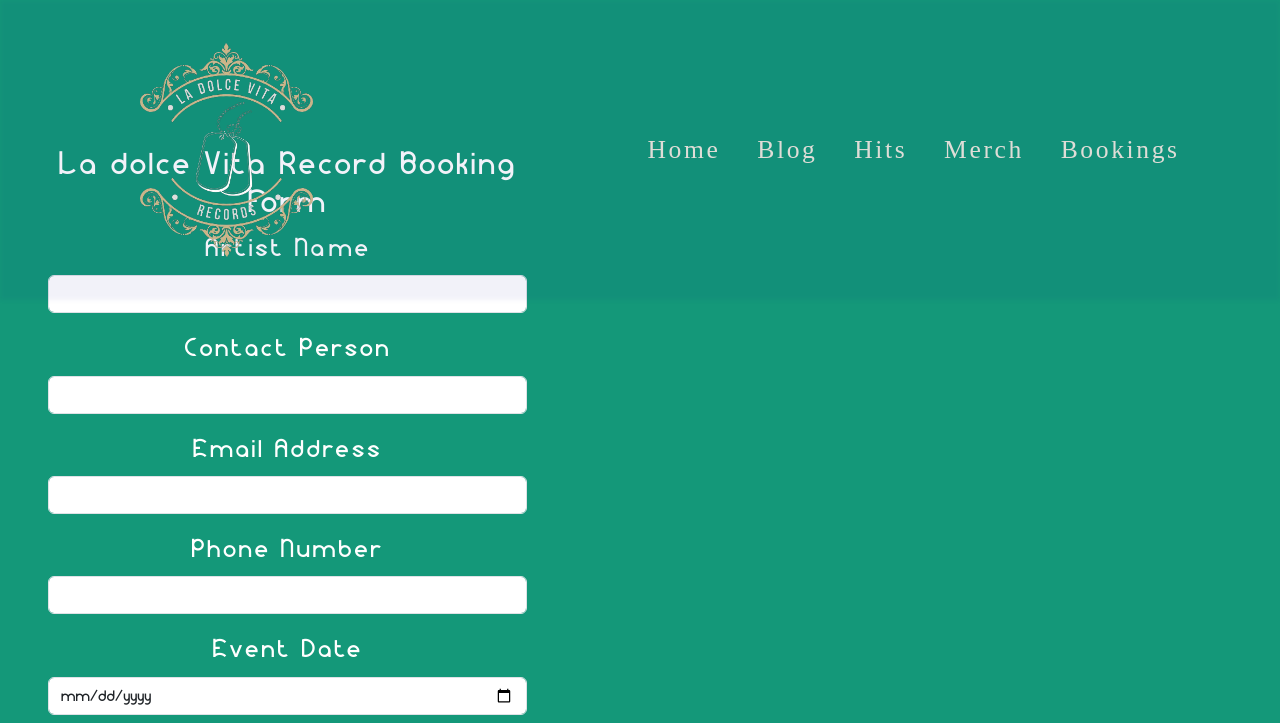
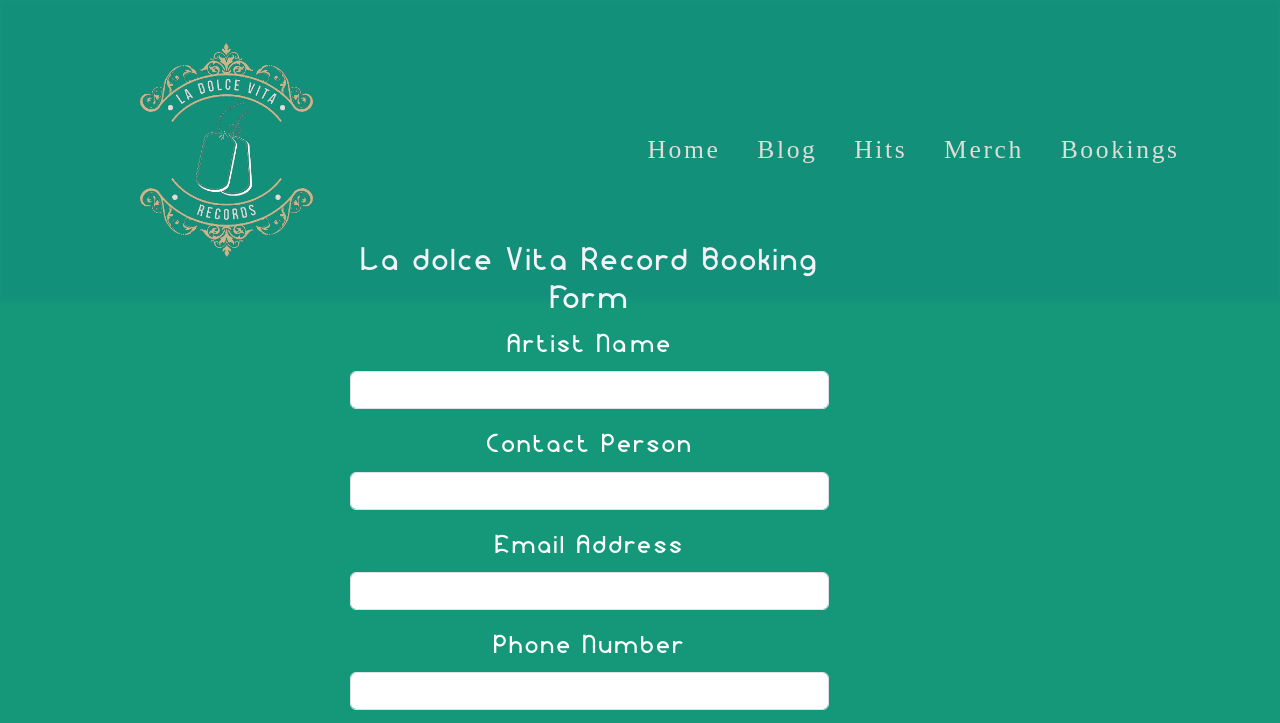
Before and after one commit to Hassan-iSabbah/ladolcevita, a website: page bookings.html in a window 1280 px wide. Shown: the top 723 px of the page. Drawn offline with nearby package versions, Linux system fonts and the light colour scheme; a web font is replaced by a local one.

Commit message:
Add files via upload

```diff
--- a/bookings.html
+++ b/bookings.html
@@ -8,6 +8,21 @@
     <link rel="stylesheet" href="css/styles.css">
     <title>La Dolce Vita Records</title>
     <script src="js/jquery-3.7.1.min.js"></script>
+    <script>
+        $(document).ready(function () {
+            $(window).scroll(function () {
+                // Calculate the percentage scrolled
+                var scrollPercentage = (($(window).scrollTop() / ($(document).height() - $(window).height())) * 100);
+
+                // Check if the user has scrolled more than 20%
+                if (scrollPercentage > 20) {
+                    $("#navbar").hide(400);
+                } else {
+                    $("#navbar").show(400);
+                }
+            });
+        });
+    </script>
 </head>
 
 <body class="bg-primary">
@@ -19,7 +34,8 @@
                     <img src="img/watermark.png" alt="" class="img-fluid w-50">
                 </a>
             </div>
-            <button id="btnNavbarToggler" class="navbar-toggler" type="button" data-bs-toggle="collapse" data-bs-target="#navmenu">
+            <button id="btnNavbarToggler" class="navbar-toggler" type="button" data-bs-toggle="collapse"
+                data-bs-target="#navmenu">
                 <span class="navbar-toggler-icon"></span>
             </button>
             <div class="collapse navbar-collapse" id="navmenu">
@@ -39,9 +55,9 @@
         </div>
     </nav>
     <div class="container-fluid p-5 bg-secondary align-items-center justify-contents-between text-center">
-        <div class="row m-5"></div>
+        <div class="row m-5 p-5"></div>
         <div class="row align-items-center justify-contents-center">
-            <div class="col-md-5 align-items-center justify-contents-center">
+            <div class="col-md-5 offset-md-3 align-items-center justify-contents-center">
                 <h2>La dolce Vita Record Booking Form</h2>
                 <form action="your_server_script.php" method="post">
                     <!-- Replace "your_server_script.php" with the actual server-side script to handle form submissions -->
@@ -75,7 +91,8 @@
 
                     <div class="mb-3">
                         <label for="eventDetails" class="form-label">Event Details</label>
-                <textarea class="form-control" id="eventDetails" name="eventDetails" rows="4" required></textarea>
+                        <textarea class="form-control" id="eventDetails" name="eventDetails" rows="4"
+                            required></textarea>
                     </div>
 
                     <!-- Additional Information -->
@@ -155,11 +172,12 @@
             }, 1200);
 
 
-            $("#btnNavbarToggler").click(function(){
+            $("#btnNavbarToggler").click(function () {
                 $("#navmenu").toggle(300);
             })
         })
-    </script> <script src="https://stackpath.bootstrapcdn.com/bootstrap/4.3.1/js/bootstrap.min.js"></script>
+    </script>
+    <script src="https://stackpath.bootstrapcdn.com/bootstrap/4.3.1/js/bootstrap.min.js"></script>
 
 </body>
 
```
Also changed, not shown: blog.html (+15 -0 lines), hits.html (+15 -0 lines), index.html (+15 -0 lines), merch.html (+15 -0 lines). Lines whose indentation alone changed are shown as unchanged.
